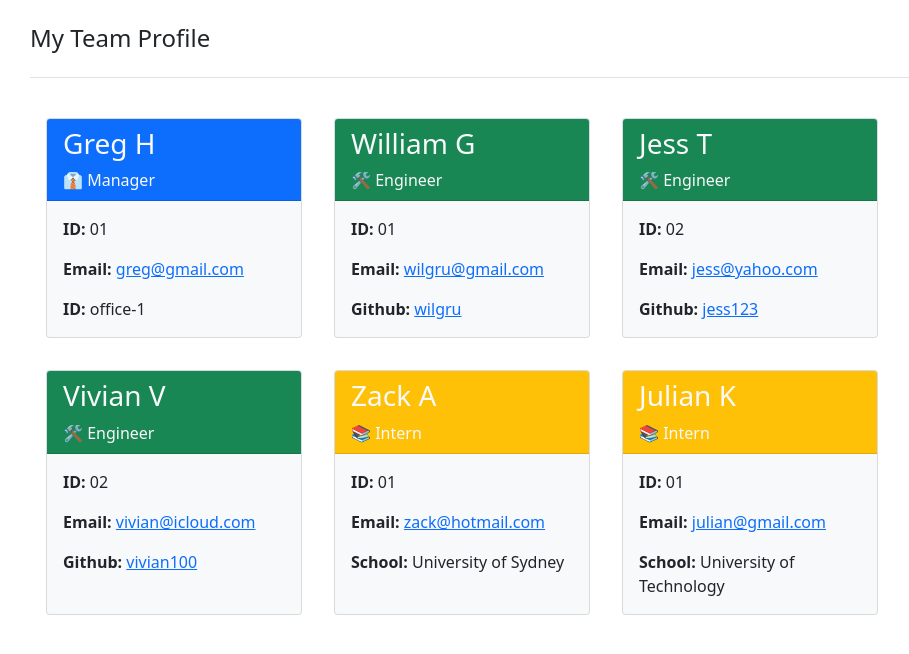
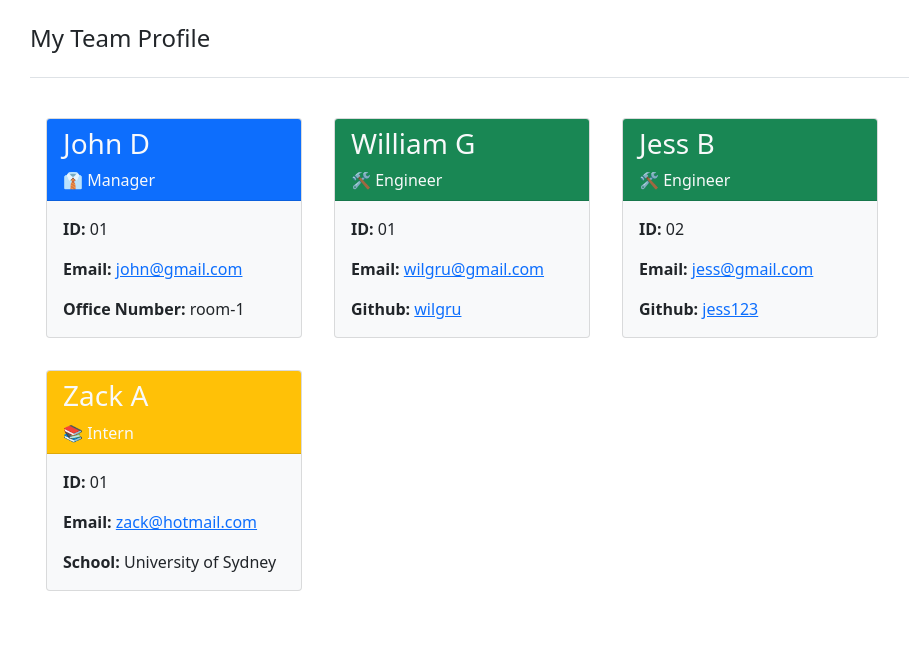
Before and after one commit to wilgru/USYDBC-WG-10-Team-Profile-Generator, a website: page dist/index.html in a window 1280 px wide. Shown: the whole page, without its empty margins (52-961 px from the left). Drawn offline with nearby package versions, Linux system fonts and the light colour scheme.

Commit message:
added new demo HTML file

```diff
--- a/dist/index.html
+++ b/dist/index.html
@@ -29,13 +29,13 @@
                    <div class="row">
                         <div class="card text-dark bg-light m-3 col employee-card">
         <div class="card-header text-light bg-primary">
-                                <h3 class="card-title">Greg H</h3>
+            <h3 class="card-title">John D</h3>
             <p style="margin: 0;">👔 Manager</p>
         </div>
         <div class="card-body">
             <p class="card-text"><strong>ID:</strong> 01</p>
-                                <p class="card-text"><strong>Email:</strong> <a href="mailto:greg@gmail.com">greg@gmail.com</a></p>
-                                <p class="card-text"><strong>ID:</strong>  office-1</p>
+            <p class="card-text"><strong>Email:</strong> <a href="mailto:john@gmail.com">john@gmail.com</a></p>
+            <p class="card-text"><strong>Office Number:</strong> room-1</p>
         </div>
     </div>
 <div class="card text-dark bg-light m-3 col employee-card">
@@ -51,24 +51,13 @@
     </div>
 <div class="card text-dark bg-light m-3 col employee-card">
         <div class="card-header text-light bg-success">
-                                <h3 class="card-title">Jess T</h3>
+            <h3 class="card-title">Jess B</h3>
             <p style="margin: 0;">🛠 Engineer</p>
         </div>
         <div class="card-body">
             <p class="card-text"><strong>ID:</strong> 02</p>
-                                <p class="card-text"><strong>Email:</strong> <a href="mailto:jess@yahoo.com">jess@yahoo.com</a></p>
+            <p class="card-text"><strong>Email:</strong> <a href="mailto:jess@gmail.com">jess@gmail.com</a></p>
             <p class="card-text"><strong>Github:</strong> <a href="https://github.com/jess123">jess123</a></p>
-                            </div>
-                        </div>
-                        <div class="card text-dark bg-light m-3 col employee-card">
-                            <div class="card-header text-light bg-success">
-                                <h3 class="card-title">Vivian V</h3>
-                                <p style="margin: 0;">🛠 Engineer</p>
-                            </div>
-                            <div class="card-body">
-                                <p class="card-text"><strong>ID:</strong> 02</p>
-                                <p class="card-text"><strong>Email:</strong> <a href="mailto:vivian@icloud.com">vivian@icloud.com</a></p>
-                                <p class="card-text"><strong>Github:</strong> <a href="https://github.com/vivian100">vivian100</a></p>
         </div>
     </div>
 <div class="card text-dark bg-light m-3 col employee-card">
@@ -80,17 +69,6 @@
             <p class="card-text"><strong>ID:</strong> 01</p>
             <p class="card-text"><strong>Email:</strong> <a href="mailto:zack@hotmail.com">zack@hotmail.com</a></p>
             <p class="card-text"><strong>School:</strong> University of Sydney</p>
-                            </div>
-                        </div>
-                        <div class="card text-dark bg-light m-3 col employee-card">
-                            <div class="card-header text-light bg-warning">
-                                <h3 class="card-title">Julian K</h3>
-                                <p style="margin: 0;">📚 Intern</p>
-                            </div>
-                            <div class="card-body">
-                                <p class="card-text"><strong>ID:</strong> 01</p>
-                                <p class="card-text"><strong>Email:</strong> <a href="mailto:julian@hotmail.com">julian@gmail.com</a></p>
-                                <p class="card-text"><strong>School:</strong> University of Technology</p>
         </div>
     </div>
                    </div>
```
Lines whose indentation alone changed are shown as unchanged.
